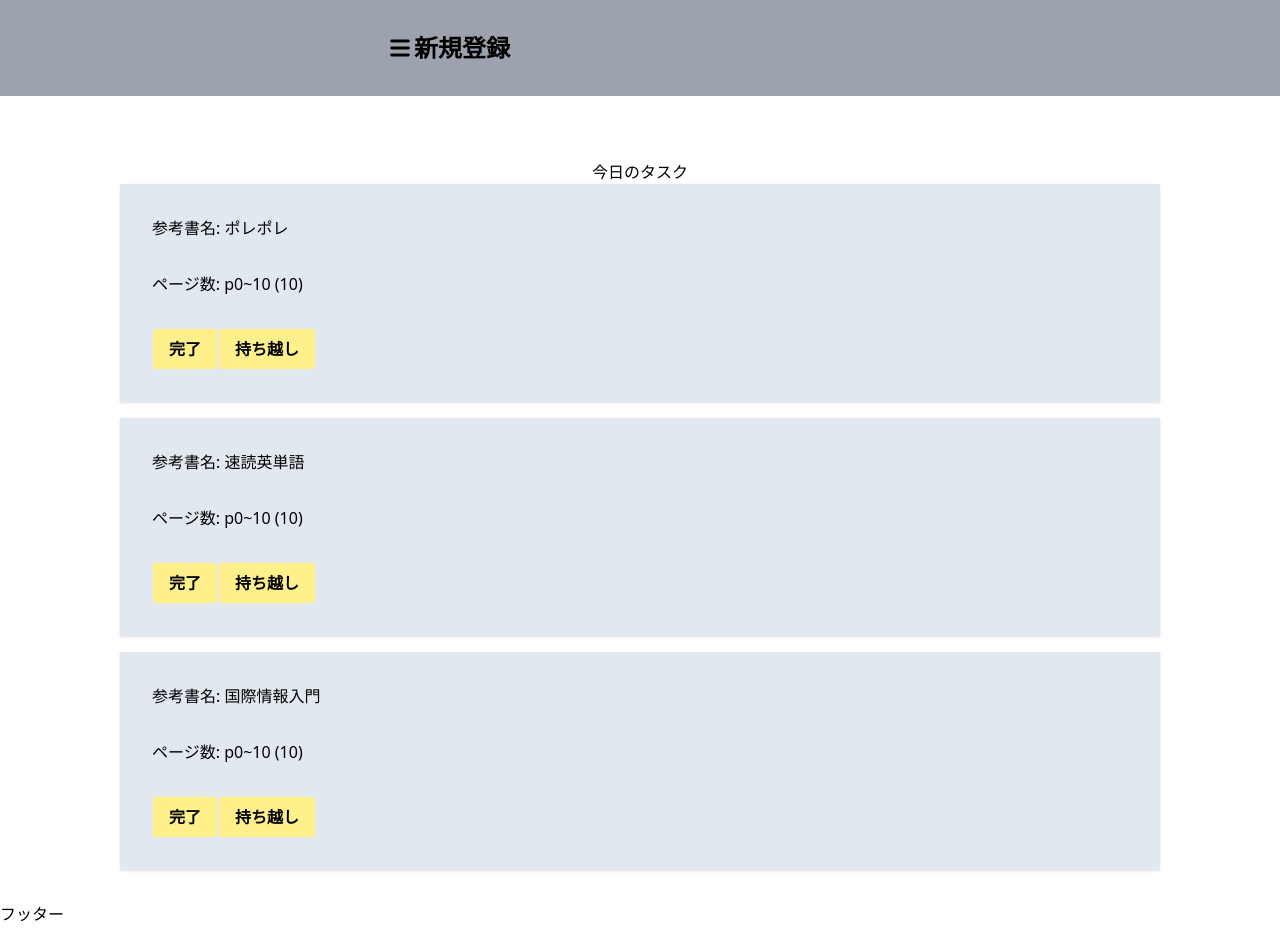
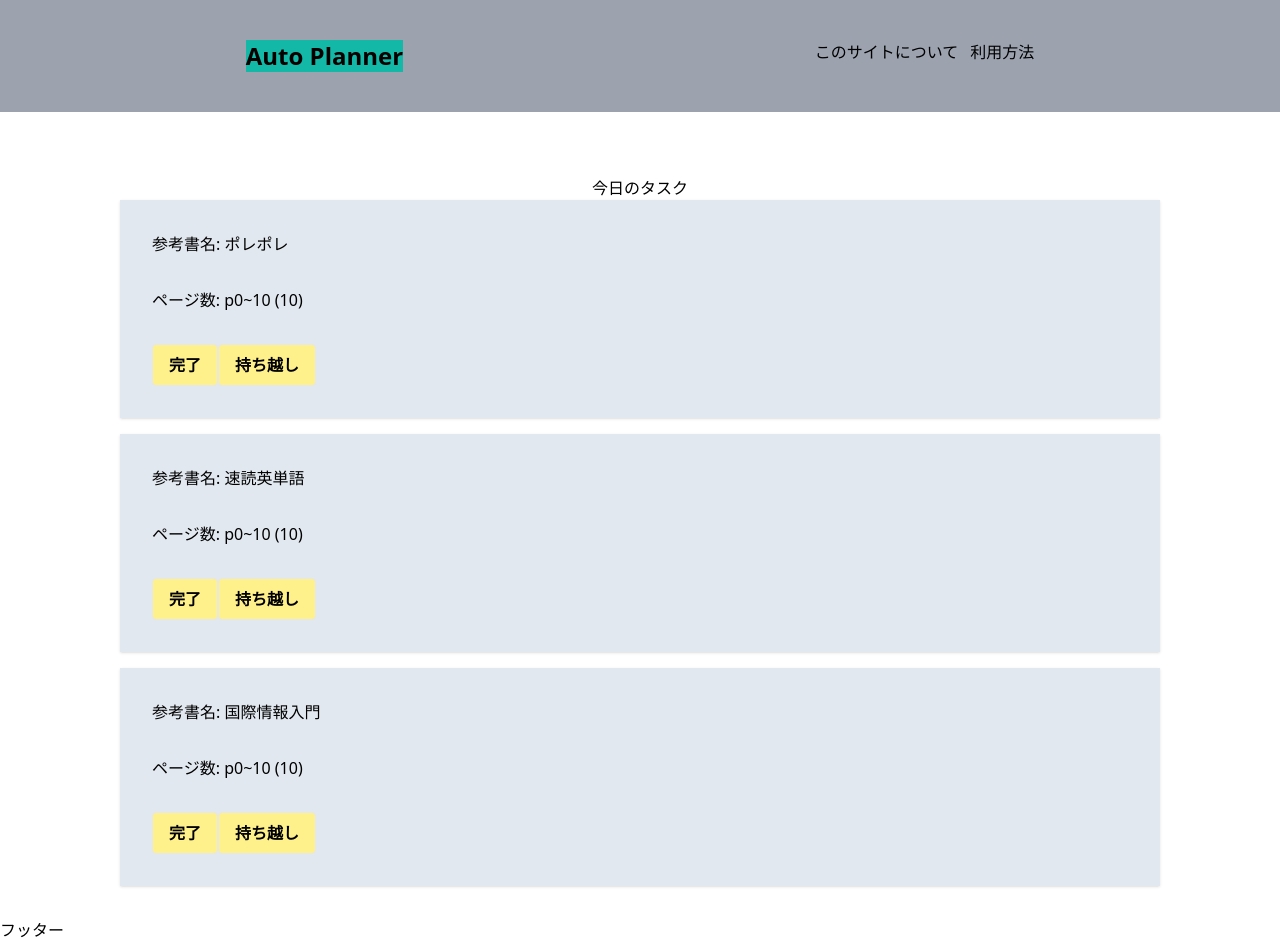
Before and after one commit to manasan-iTL/autoplanner, a React (Create React App) app: page /home in a window 1280 px wide. Built offline with nearby package versions, Linux system fonts and the light colour scheme; no server answers.

Commit message:
[update] ヘッダーの改良

```diff
--- a/src/App.jsx
+++ b/src/App.jsx
@@ -6,8 +6,8 @@ import { AuthProvider } from "./context/AuthContext";
 function App() {
   return (
     <div >
-      <Header text="新規登録"/>
       <AuthProvider>
+        <Header text="新規登録"/>
         <main className="container mx-auto">
           <Router />
         </main>
--- a/src/Router.jsx
+++ b/src/Router.jsx
@@ -1,9 +1,8 @@
-import { Routes, Route, BrowserRouter } from "react-router-dom";
+import { Routes, Route } from "react-router-dom";
 import { Detail, EditBook, IndexList, ListTasks, Signup } from "./template";
 
 const Router = () => {
     return (
-        <BrowserRouter>
             <Routes>
                 <Route path="/" element={<Signup />} />
                 <Route path="/home" element={<IndexList />} />
@@ -11,7 +10,6 @@ const Router = () => {
                 <Route path="/edit" element={<EditBook />} />
                 <Route path="/tasks" element={<ListTasks />} />
             </Routes>
-        </BrowserRouter>
     )
 }
 
--- a/src/components/Header/Header.jsx
+++ b/src/components/Header/Header.jsx
@@ -1,13 +1,41 @@
 
-import { MenuIcon } from '@heroicons/react/solid'
+// import { MenuIcon } from '@heroicons/react/solid'
+import { signOut } from 'firebase/auth'
+import { useNavigate } from 'react-router-dom'
+import { useAuthContext } from '../../context/AuthContext'
+import { auth } from '../../firebase'
+import { CommonButton } from '../commonUI'
 
 const Header = (props) => {
-   return (
-       <div className='h-24 flex flex-row justify-center items-center p-10 bg-gray-400'>
-        <MenuIcon className='w-7 -ml-96'/>
-        <h2 className='font-bold text-2xl text-center'>{props.text}</h2>
-       </div>
-   )
+    const { user } = useAuthContext()
+    const navigate = useNavigate()
+    const signout = () => {
+        signOut(auth).then(() =>{
+            console.log("logout")
+            navigate('/')
+        }).catch((error) => {
+            console.log("Error")
+        })
+    }
+    return (
+       <header className='p-10 bg-gray-400 flex flex-row justify-around'>
+        <h2 className='font-bold text-2xl bg-teal-500' >Auto Planner</h2>
+        <nav>
+
+            { user !== null ?
+            <ul>
+                <li>
+                    <CommonButton text="ログアウト" onClick= {signout}/>
+                </li>
+            </ul> :
+            <ul className='flex flex-row'>
+                <li className='mr-3'>このサイトについて</li>
+                <li>利用方法</li>
+            </ul>
+            }
+        </nav>
+       </header>
+    )
 }
 
 export default Header
--- a/src/components/commonUI/SearchInput.jsx
+++ b/src/components/commonUI/SearchInput.jsx
@@ -21,7 +21,7 @@ const SearchInput = (props) => {
                 onFocus = {CheckFocus}
                 onBlur = {CheckFocus}
             />
-            <CommonButton text = {props.text}/>
+            <CommonButton text = {props.text} onClick={props.onClick} />
         </div>
     </div>
     )
--- a/src/context/AuthContext.jsx
+++ b/src/context/AuthContext.jsx
@@ -1,6 +1,7 @@
 import { onAuthStateChanged } from "firebase/auth";
+import { doc, getDoc, serverTimestamp, setDoc } from "firebase/firestore";
 import { createContext, useContext, useEffect, useState } from "react";
-import { auth } from "../firebase";
+import { auth, db } from "../firebase";
 
 const AuthContext = createContext()
 
@@ -16,9 +17,27 @@ export const AuthProvider = ({children}) => {
     }
 
     useEffect(() => {
-        const unsubscribed = onAuthStateChanged(auth, (user) => {
-            console.log(user)
-            setUser(user)
+        const unsubscribed = onAuthStateChanged(auth, async (user) => {
+            if(user) {
+              console.log(user)
+              setUser(user)
+              const userData = {
+                  email: user.email,
+                  name: user.displayName,
+                  created_at: serverTimestamp()
+              }
+              console.log(userData)
+              const userRef = doc(db, 'users', user.uid)
+              const userDoc = await getDoc(userRef)
+              console.log(userDoc)
+
+              if(!userDoc.exists()) {
+                  await setDoc(userRef, userData)
+                  console.log("Register!!")
+              }
+            } else {
+                setUser(user)
+            }
         })
         return () => {
             unsubscribed()
--- a/src/firebase/index.jsx
+++ b/src/firebase/index.jsx
@@ -1,5 +1,6 @@
 import { initializeApp } from 'firebase/app'
 import { GoogleAuthProvider, getAuth } from 'firebase/auth'
+import { getFirestore } from 'firebase/firestore'
 
 const firebaseConfig = {
     apiKey: process.env.REACT_APP_FIREBASE_API_KEY,
@@ -14,3 +15,4 @@ const firebaseConfig = {
   initializeApp(firebaseConfig);
   export const provider = new GoogleAuthProvider();
   export const auth = getAuth();
+  export const db = getFirestore()
--- a/src/index.js
+++ b/src/index.js
@@ -2,10 +2,13 @@ import React from 'react';
 import ReactDOM from 'react-dom';
 import './assets/index.css';
 import App from './App';
+import { BrowserRouter } from 'react-router-dom';
 
 ReactDOM.render(
   <React.StrictMode>
-    <App />
+    <BrowserRouter>
+      <App />
+    </BrowserRouter>
   </React.StrictMode>,
   document.getElementById('root')
 );
--- a/src/template/EditBook.jsx
+++ b/src/template/EditBook.jsx
@@ -1,13 +1,19 @@
 import { Input, SearchInput } from "../components/commonUI"
 
 const EditBook = () => {
+
+    const searchBooks = () => {
+        console.log("search books")
+    }
     return (
-        <div className="w-4/5 mx-auto flex flex-col items-center bg-gray-100">
+        <div className="w-4/5 mx-auto
+        flex flex-col items-center bg-gray-100">
             <h2 className="font-bold text-2xl mt-10 mb-10">参考書登録画面</h2>
             <SearchInput
                 type="text"
                 placefolderText = "参考書を入力してください"
                 text = "検索"
+                onClick = {searchBooks}
              />
             <Input
                 type="text"
```
Also changed, not shown: 1 other file (tests, documents, lock files or other folders).
